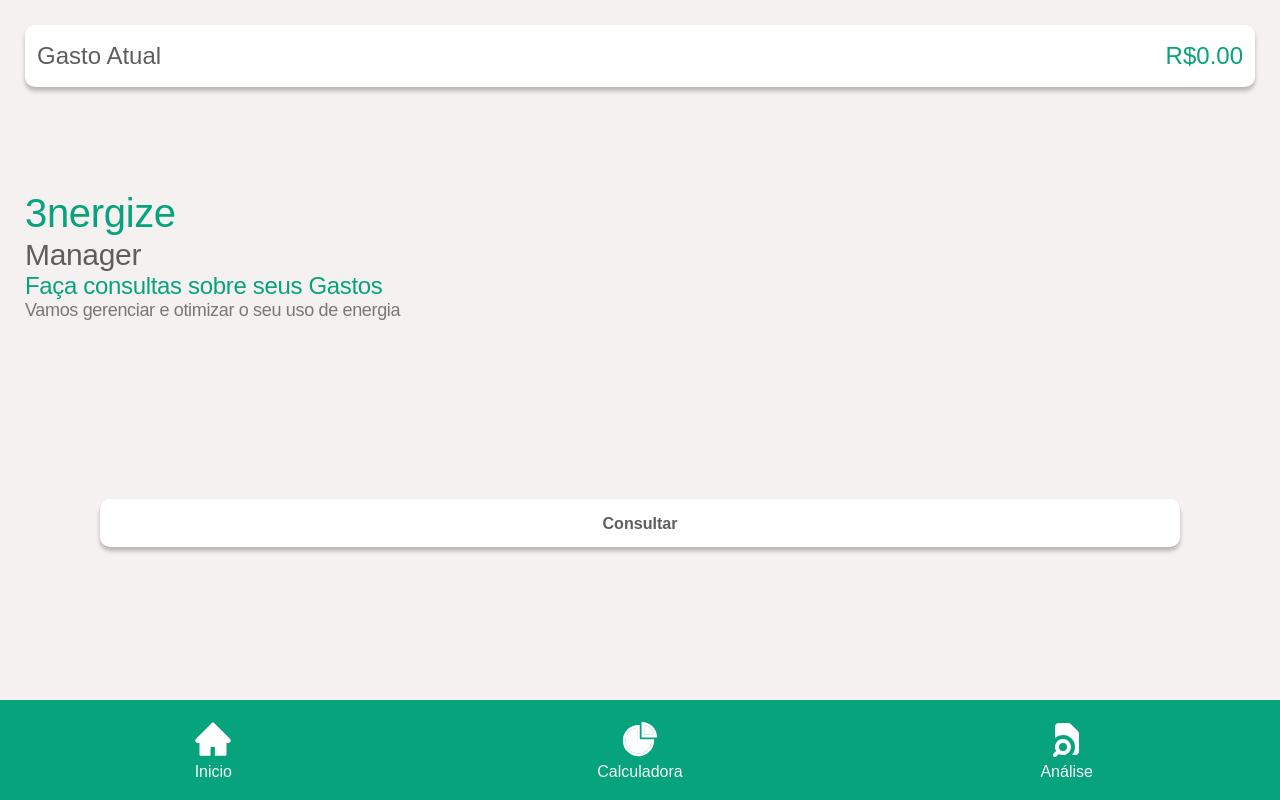
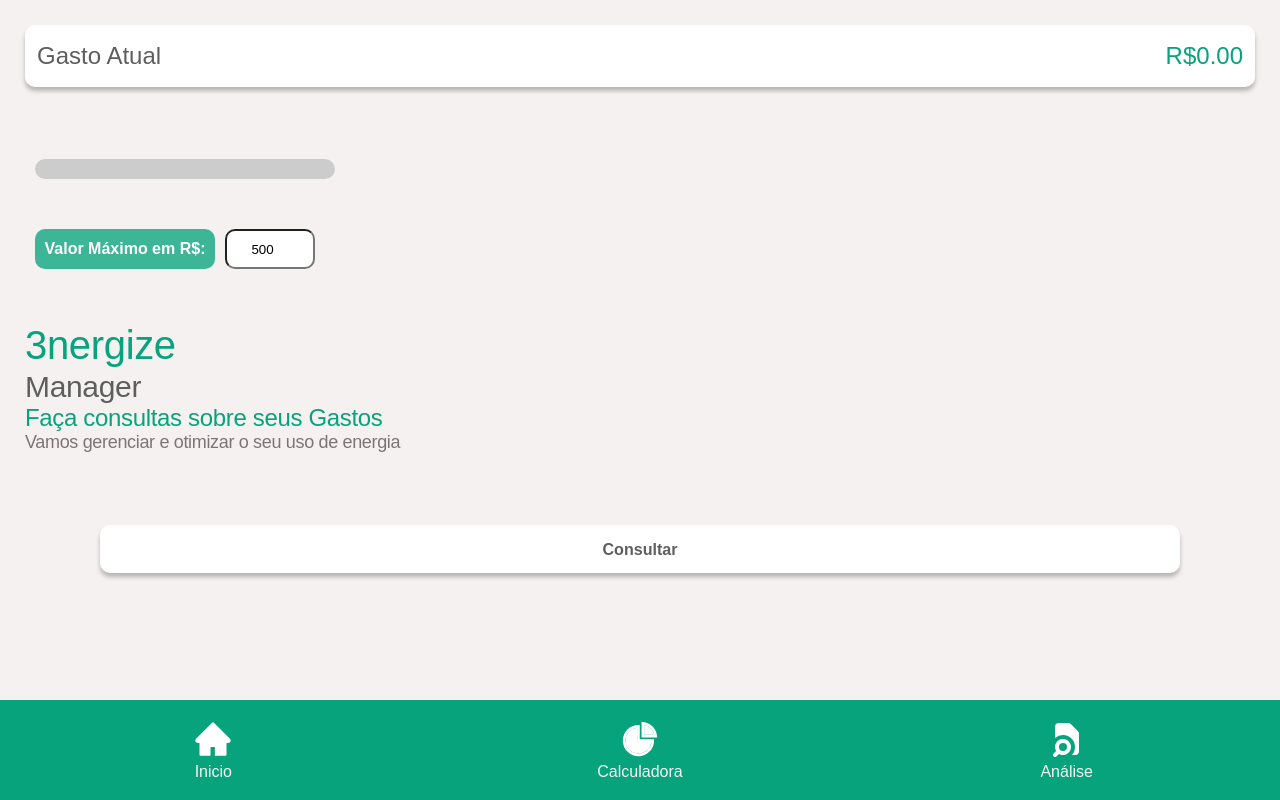
Before and after one commit to SrLuc/3Nergize-PWA, a React (Create React App) app: page / in a window 1280 px wide. Built offline with nearby package versions, Linux system fonts and the light colour scheme.

Commit message:
added a chart to home

```diff
--- a/package.json
+++ b/package.json
@@ -12,6 +12,7 @@
     "@types/react-dom": "^18.0.11",
     "@types/styled-components": "^5.1.26",
     "@types/typescript": "^2.0.0",
+    "d3": "^7.8.4",
     "i": "^0.3.7",
     "npm": "^9.6.4",
     "react": "^18.2.0",
@@ -59,5 +60,9 @@
       "last 1 firefox version",
       "last 1 safari version"
     ]
+  },
+  "devDependencies": {
+    "@types/d": "^1.0.1",
+    "@types/d3": "^7.4.0"
   }
 }
--- /dev/null
+++ b/src/components/HomeComponents/Barra.tsx
@@ -0,0 +1,81 @@
+import React, { useEffect, useState } from 'react';
+import * as d3 from 'd3';
+
+interface BarChartProps {
+    value: number;
+    maxValue: number;
+    width: number;
+    height: number;
+    borderRadius: number;
+    onMaxValueChange: (maxValue: number) => void;
+}
+
+export function BarChart({ value, maxValue, width, height, borderRadius, onMaxValueChange }: BarChartProps) {
+    const color = d3
+        .scaleLinear<string>()
+        .domain([0, maxValue / 2, maxValue])
+        .range(['green', 'yellow', 'red'])
+        .clamp(true);
+
+    const [myValue, setMyValue] = useState('');
+
+    const [currentMaxValue, setCurrentMaxValue] = useState(maxValue);
+
+    const valor = parseInt(myValue || '0');
+    const barWidth = (valor / currentMaxValue) * width;
+
+    useEffect(() => {
+        const storedValue = localStorage.getItem('valorTotal');
+        if (storedValue) {
+            setMyValue(storedValue);
+        }
+    }, []);
+
+    const handleMaxValueChange = (event: React.ChangeEvent<HTMLInputElement>) => {
+        const newMaxValue = parseInt(event.target.value);
+        setCurrentMaxValue(newMaxValue);
+        onMaxValueChange(newMaxValue);
+    }
+
+    return (
+        <div
+            style={{
+                width: `${width}px`,
+                height: `${height + 30}px`,
+                position: 'relative',
+                top: 20,
+                left: 35,
+            }}
+        >
+            <div
+                style={{
+                    width: `${width}px`,
+                    height: `${height}px`,
+                    borderRadius: `${borderRadius}px`,
+                    backgroundColor: '#ccc',
+                    position: 'relative',
+                    overflow: 'hidden',
+                }}
+            >
+                <div
+                    style={{
+                        position: 'absolute',
+                        left: 0,
+                        top: 0,
+                        width: `${barWidth}px`,
+                        height: `${height}px`,
+                        backgroundColor: color(parseInt(myValue || '0')),
+                    }}
+                />
+            </div>
+            <div style={{ position: 'relative', top: `${height}px`, textAlign: 'center' ,marginTop: 30, display: "flex", gap: 20,}}>
+
+                <div style={{backgroundColor: "rgba(6, 163, 124, 0.77)", height:40, borderRadius: 10, width: '60%' }}>
+                <label style={{ fontWeight: 'bold' , color: "white", lineHeight: 2.5}}>Valor Máximo em R$:</label>
+                </div>
+                <input style={{marginTop: 20, height:40, width: '30%', position: "absolute", top: -20, right: 20, borderRadius: 10, textAlign: "center"}} type="number" value={currentMaxValue} onChange={handleMaxValueChange} />
+            </div>
+        </div>
+    );
+
+}
--- a/src/components/HomeComponents/styles.ts
+++ b/src/components/HomeComponents/styles.ts
@@ -35,7 +35,8 @@ export const StyledApresentation = styled.div`
   display: flex;
   justify-content: space-between;
   flex-direction: column;
-
+position: relative;
+  top: 10vh;
   padding: 25px;
 
   h1 {
@@ -94,4 +95,5 @@ export const StyledBottomSearch = styled.div`
     color: #5e5e5f;
   }
 
+
 `;
--- a/src/pages/Home.tsx
+++ b/src/pages/Home.tsx
@@ -1,31 +1,46 @@
-import React from "react";
-import * as S from "./StylesPage";
-
+import React, { useEffect, useState } from 'react';
+import * as S from './StylesPage';
+import { BarChart } from '../components/HomeComponents/Barra';
 
 //NavBottomBar
-import NavBottomBar from "../components/NavBottomBar/NavBottomBar";
-import Search from "../components/HomeComponents/Search";
-import Apresentation from "../components/HomeComponents/Apresentation";
+import NavBottomBar from '../components/NavBottomBar/NavBottomBar';
+import Search from '../components/HomeComponents/Search';
+import Apresentation from '../components/HomeComponents/Apresentation';
 import BottomSearch from '../components/HomeComponents/BottomSearch';
-
 
 interface HomeProps {}
 
 const Home = ({}: HomeProps) => {
+    const [maxValue, setMaxValue] = useState<number>(() => {
+        const storedValue = localStorage.getItem('maxValue');
+        if (storedValue) {
+            return parseInt(storedValue);
+        }
+        return 500;
+    });
 
+    const handleMaxValueChange = (newMaxValue: number) => {
+        setMaxValue(newMaxValue);
+        localStorage.setItem('maxValue', newMaxValue.toString());
+    };
 
-  return (
-    <S.StyledHomePage>
-      <Search amount={teste()}/>
-        <Apresentation/>
-        <BottomSearch/>
-      <NavBottomBar />
-    </S.StyledHomePage>
-  );
+    return (
+        <S.StyledHomePage>
+            <Search amount={50} />
+            <BarChart
+                value={0}
+                maxValue={maxValue}
+                width={300}
+                height={20}
+                borderRadius={10}
+                onMaxValueChange={handleMaxValueChange}
+            />
+
+            <Apresentation />
+            <BottomSearch />
+            <NavBottomBar />
+        </S.StyledHomePage>
+    );
 };
 
-export function teste(): number{
-  return 50;
-}
-
 export default Home;
```
Also changed, not shown: 1 other file (tests, documents, lock files or other folders).
